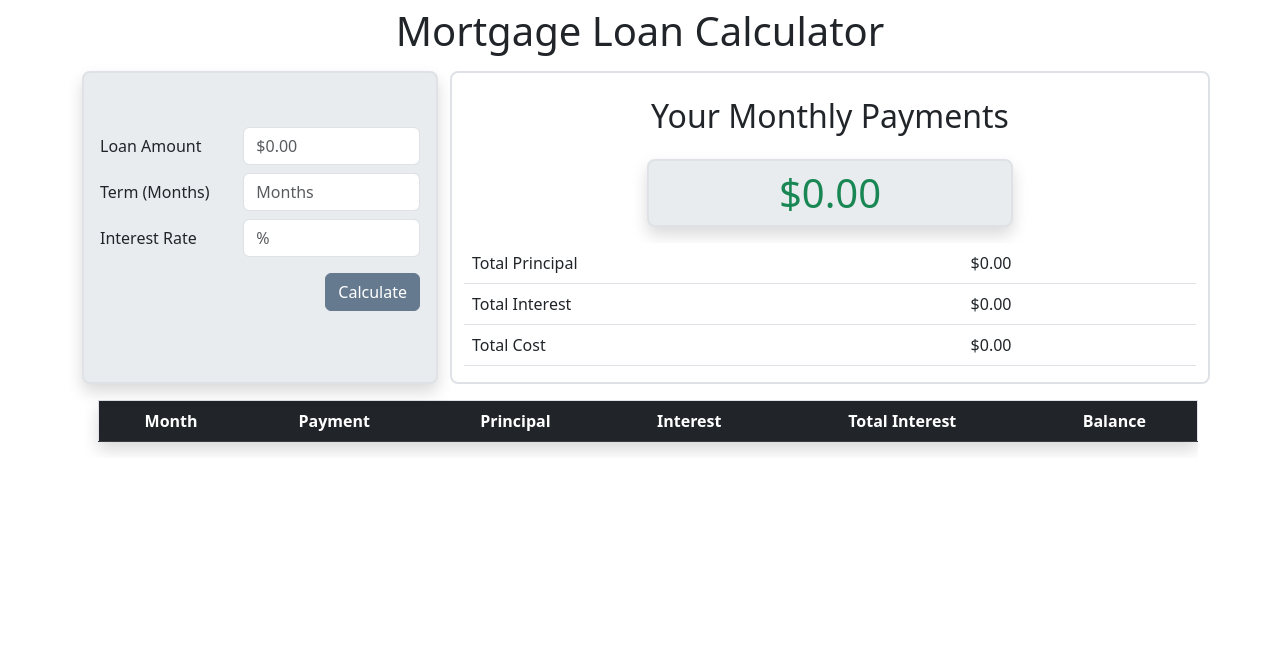
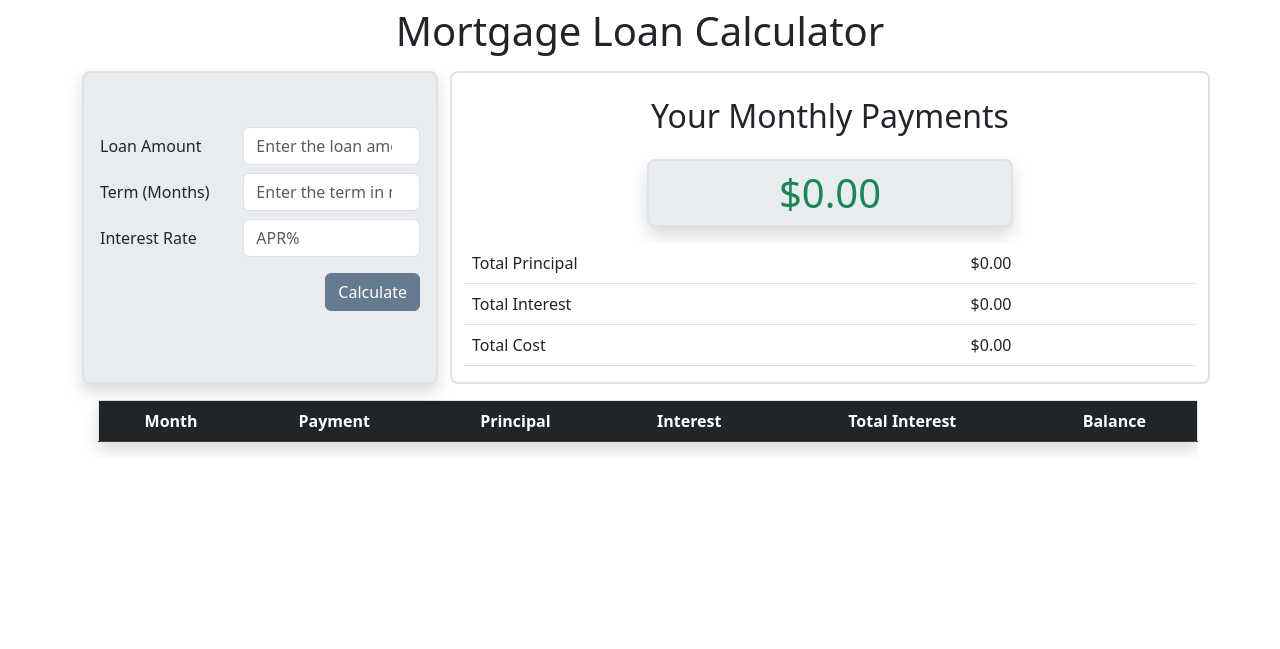
Before and after one commit to gelsonh/Mortgage-Loan-Calculator, a plain HTML site: page app.html in a window 1280 px wide. Shown: the part 67-716 px from the top of the page. Drawn offline with nearby package versions, Linux system fonts and the light colour scheme; some packages are replaced by stand-ins of ours; a script that the page names is missing.

Commit message:
Changed the placeholder

```diff
--- a/app.html
+++ b/app.html
@@ -101,7 +101,7 @@
                   class="form-control"
                   type="number"
                   id="loanAmount"
-                  placeholder="$0.00"
+                  placeholder="Enter the loan amount"
                   value=""
                 />
               </div>
@@ -115,7 +115,7 @@
                   class="form-control"
                   type="number"
                   id="termMonths"
-                  placeholder="Months"
+                  placeholder="Enter the term in months"
                   value=""
                 />
               </div>
@@ -129,7 +129,7 @@
                   class="form-control"
                   type="number"
                   id="interestRate"
-                  placeholder="%"
+                  placeholder="APR%"
                   value=""
                 />
               </div>
```
